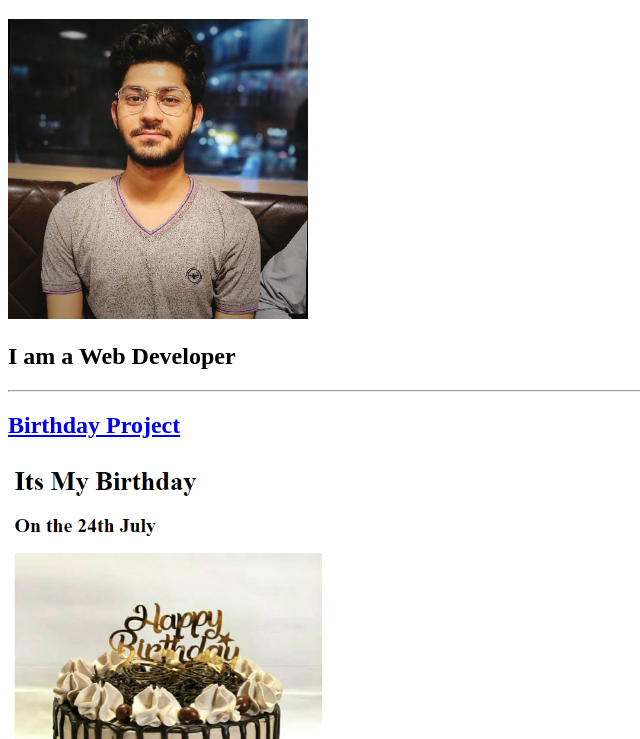
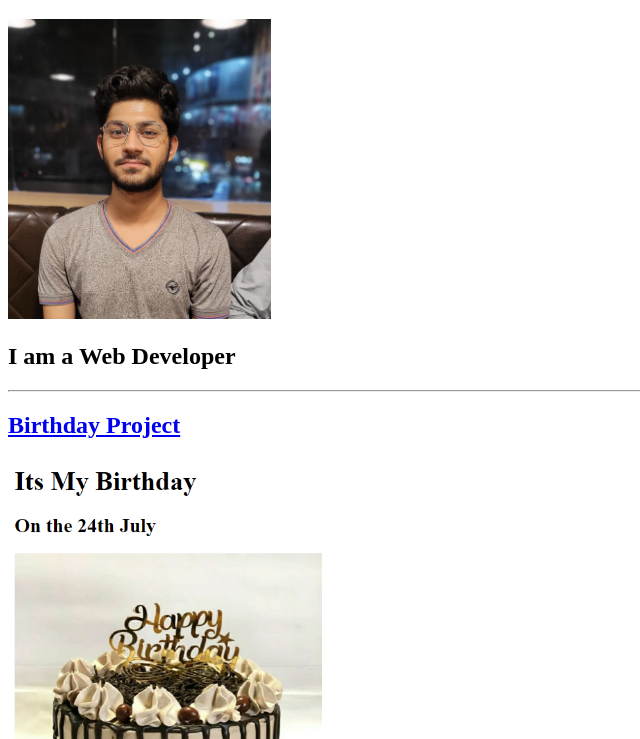
Before and after one commit to jeevesh7nit/html-portfolio, a plain HTML site: page index.html in a window 1280 px wide. Shown: the part 61-800 px from the top of the page, without its empty margins (0-640 px from the left). Drawn offline with Linux system fonts and the light colour scheme.

Commit message:
Update index.html

```diff
--- a/index.html
+++ b/index.html
@@ -9,7 +9,7 @@
 </head>
 <body>
     <h1>Jeevesh Pathak Portfolio</h1>
-    <img src="../assets/images/jeevesh_profile.jpeg" height="300">
+    <img src="../assets/images/jeevesh.png" height="300">
     <h2>I am a Web Developer</h2>
     <hr />
     <a href="./public/birthday-invite.html"><h2>Birthday Project</h2></a>
```
